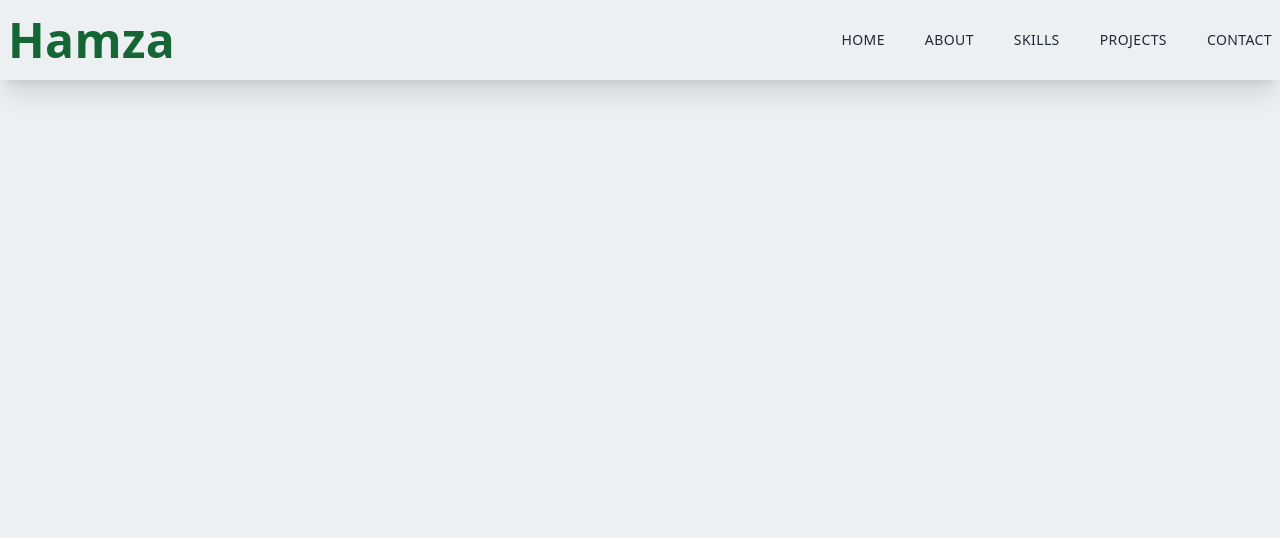
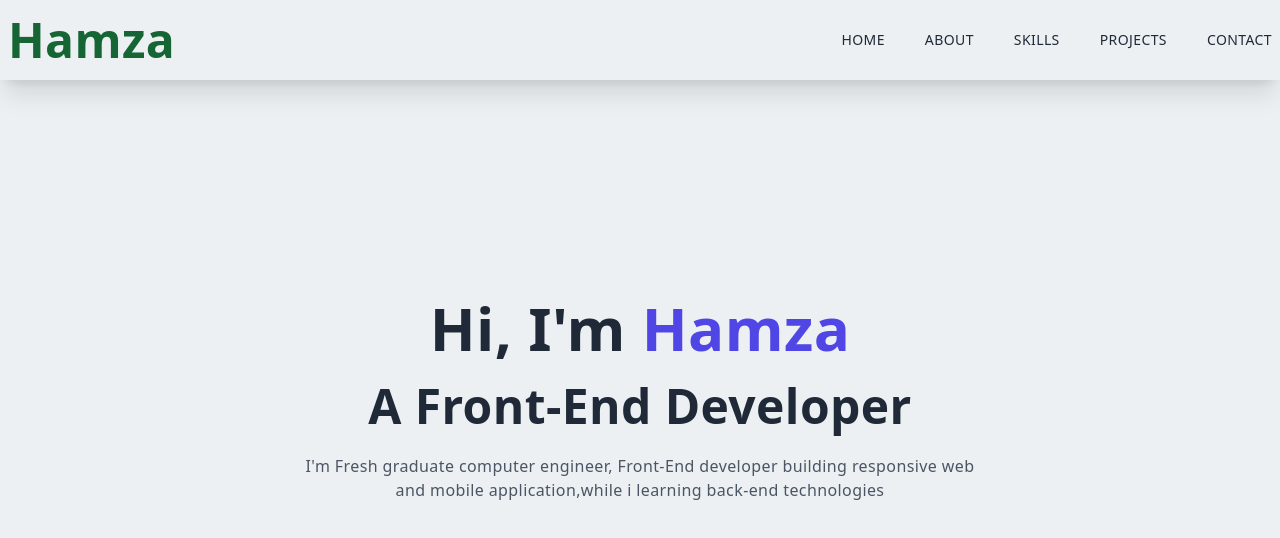
Before and after one commit to Hamza405/Portfolio, a Next.js app: page / in a window 1280 px wide. Shown: the top 538 px of the page. Built offline with nearby package versions, Linux system fonts and the light colour scheme.

Commit message:
Implement Main section

```diff
--- /dev/null
+++ b/components/Main/Main.tsx
@@ -0,0 +1,22 @@
+import { FC } from "react";
+
+const Main: FC = () => {
+    return (
+        <div className="w-full h-screen text-center">
+            <div className="max-w-[1240px] w-full h-full p-2 mx-auto flex justify-center items-center" style={ { justifyContent: "center" } }>
+                <div>
+                    <h1 className="py-4 text-gray-800" >Hi, I'm <span className="text-indigo-600">Hamza</span></h1>
+                    <h2 className="py-2 text-gray-800" >A Front-End Developer</h2>
+                    <p
+                        className="py-4 text-gray-600 text-md max-w-[60%] mx-auto"
+                    >
+                        I'm
+                        Fresh graduate computer engineer, Front-End developer building responsive web and mobile application,while i learning back-end
+                        technologies
+                    </p>
+                </div>
+            </div>
+        </div>
+    );
+};
+export default Main;
--- a/components/NavBar/NavBar.tsx
+++ b/components/NavBar/NavBar.tsx
@@ -1,6 +1,6 @@
 import { FC, useState } from "react";
 import Link from "next/link";
-import { AiOutlineMenu, AiOutlineClose } from "react-icons/ai";
+import { AiOutlineMenu } from "react-icons/ai";
 import SideBar from "./SideBar";
 
 const NavBar: FC = () => {
--- a/components/NavBar/SideBar.tsx
+++ b/components/NavBar/SideBar.tsx
@@ -4,7 +4,7 @@ import { AiOutlineClose, AiFillLinkedin, AiFillGithub, AiFillMail } from "react-
 
 const SideBar: FC<{ isOpen: boolean, onClose: () => void; }> = ( { isOpen, onClose } ) => {
     return (
-        <div className={ isOpen ? "fixed top-0 left-0 w-full h-screen bg-black/50" : '' }>
+        <div className={ isOpen ? "md:hidden fixed top-0 left-0 w-full h-screen bg-black/50" : '' }>
             <div className={ isOpen ? "fixed top-0 left-0 w-[75%] sm:w-[60%] md:w-[45%] h-screen bg-[#ecf0f3] p-10 ease-in duration-500" : 'fixed top-0 p-10 left-[-100%] ease-in duration-500' }>
                 <div className="flex w-full justify-between items-center">
                     <h2 className="text-green-800">Hamza</h2>
--- a/pages/index.tsx
+++ b/pages/index.tsx
@@ -1,5 +1,6 @@
 import Head from 'next/head';
 import NavBar from '../components/NavBar/NavBar';
+import Main from '../components/Main/Main';
 
 
 export default function Home () {
@@ -8,5 +9,6 @@ export default function Home () {
       <title>Hamza Al Sheikh, Front End Developer</title>
     </Head>
     <NavBar />
+    <Main />
   </div>;
 }
```
